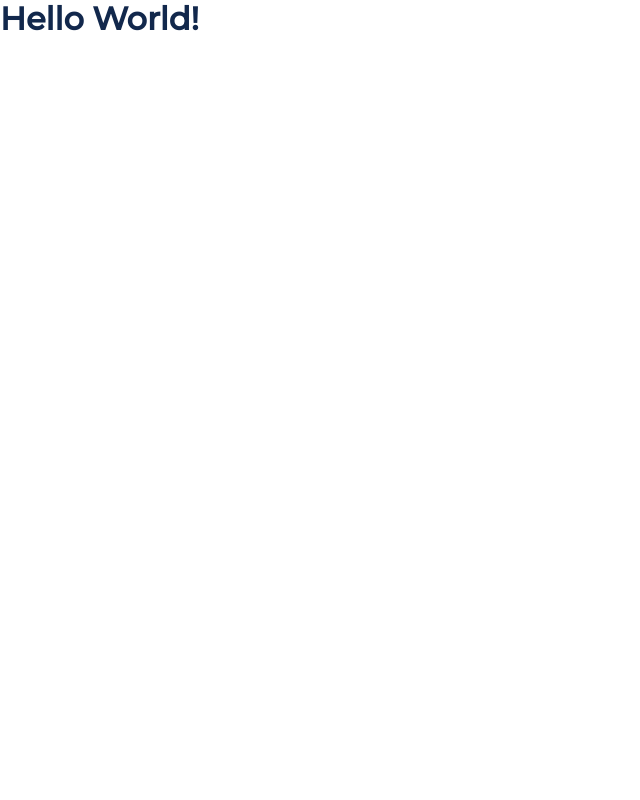
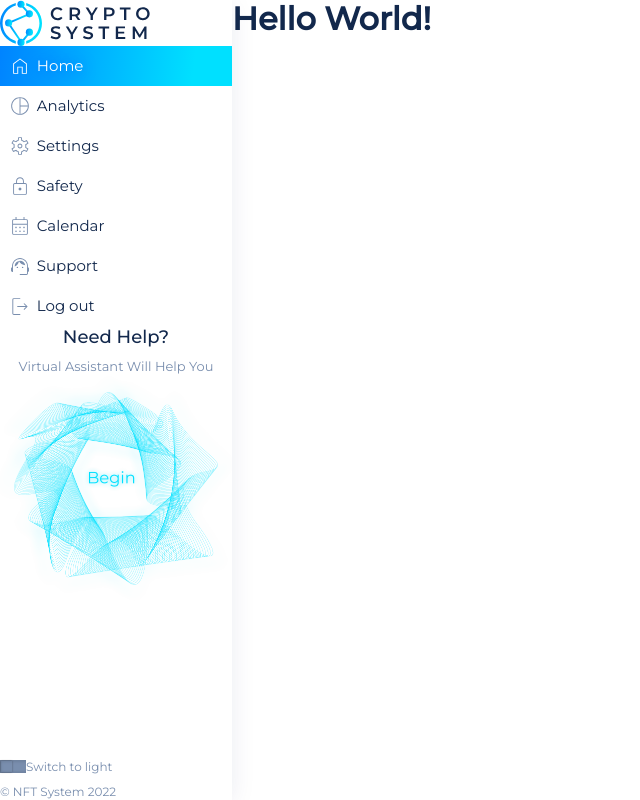
Before and after one commit to everton-dgn/dashboard_crypto_styled_components, a React app: page / in a window 1280 px wide. Shown: the whole page, without its empty margins (0-640 px from the left). Built offline with nearby package versions, Linux system fonts and the light colour scheme.

Commit message:
feat: add component VerticalMenu in template

```diff
--- a/src/components/templates/DefaultTemplate/index.tsx
+++ b/src/components/templates/DefaultTemplate/index.tsx
@@ -1,12 +1,12 @@
 import { Outlet } from 'react-router-dom'
 import * as S from './styles'
+import * as C from 'components'
 
 const DefaultTemplate = () => {
   return (
     <S.Grid>
-      <S.WrapperPage>
-        <Outlet />
-      </S.WrapperPage>
+      <C.VerticalMenu />
+      <Outlet />
     </S.Grid>
   )
 }
--- a/src/components/templates/DefaultTemplate/styles.ts
+++ b/src/components/templates/DefaultTemplate/styles.ts
@@ -1,19 +1,11 @@
-import styled, { css } from 'styled-components'
-
-const layout = css`
-  display: flex;
-  flex-direction: column;
-  width: 100%;
-`
+import styled from 'styled-components'
+import T from 'theme'
 
 export const Grid = styled.div`
-  ${layout};
+  display: grid;
+  grid-template-columns: 23.2rem 1fr;
+  column-gap: ${T.grid.gutterDesktop};
+  width: 100%;
   min-height: 100vh;
+  padding: ${T.grid.paddingDesktop};
 `
-
-export const WrapperPage = styled.div`
-  ${layout};
-  align-items: center;
-  height: 100%;
-  flex-grow: 1;
-`
```
